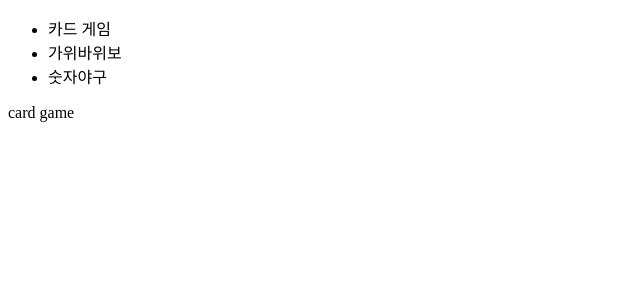
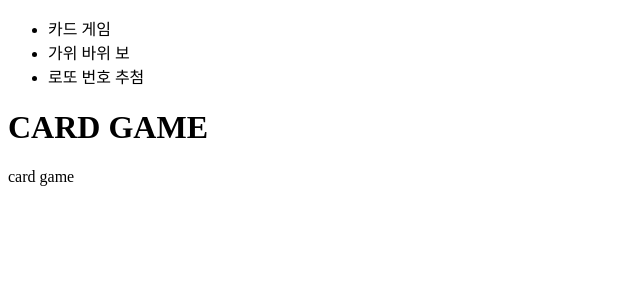
Before and after one commit to juhee1205/vue-games, a Vue app: page / in a window 1280 px wide. Shown: the top 300 px of the page, without its empty margins (0-640 px from the left). Built offline with nearby package versions, Linux system fonts and the light colour scheme.

Commit message:
:memo: 라우터 설정

```diff
--- a/src/App.vue
+++ b/src/App.vue
@@ -1,9 +1,15 @@
-<script setup>
-import LayoutHeader from "./components/Header";
+<script setup lang="ts">
+import LayoutHeader from "./components/Header.vue";
 </script>
 <template>
-  <LayoutHeader />
-  <router-view />
+  <div id="wrap">
+    <LayoutHeader />
+
+    <div id="contents">
+      <router-view />
+    </div>
+
+  </div>
 </template>
 
 <style lang="scss">
--- a/src/components/Header.vue
+++ b/src/components/Header.vue
@@ -2,8 +2,8 @@
   <div>
     <ul>
       <li>카드 게임</li>
-      <li>가위바위보</li>
-      <li>숫자야구</li>
+      <li>가위 바위 보</li>
+      <li>로또 번호 추첨</li>
     </ul>
   </div>
 
--- a/src/views/CardGame.vue
+++ b/src/views/CardGame.vue
@@ -1,4 +1,7 @@
 <template>
+  <h1>CARD GAME</h1>
+  <div>
 
+  </div>
   card game
 </template>
```
